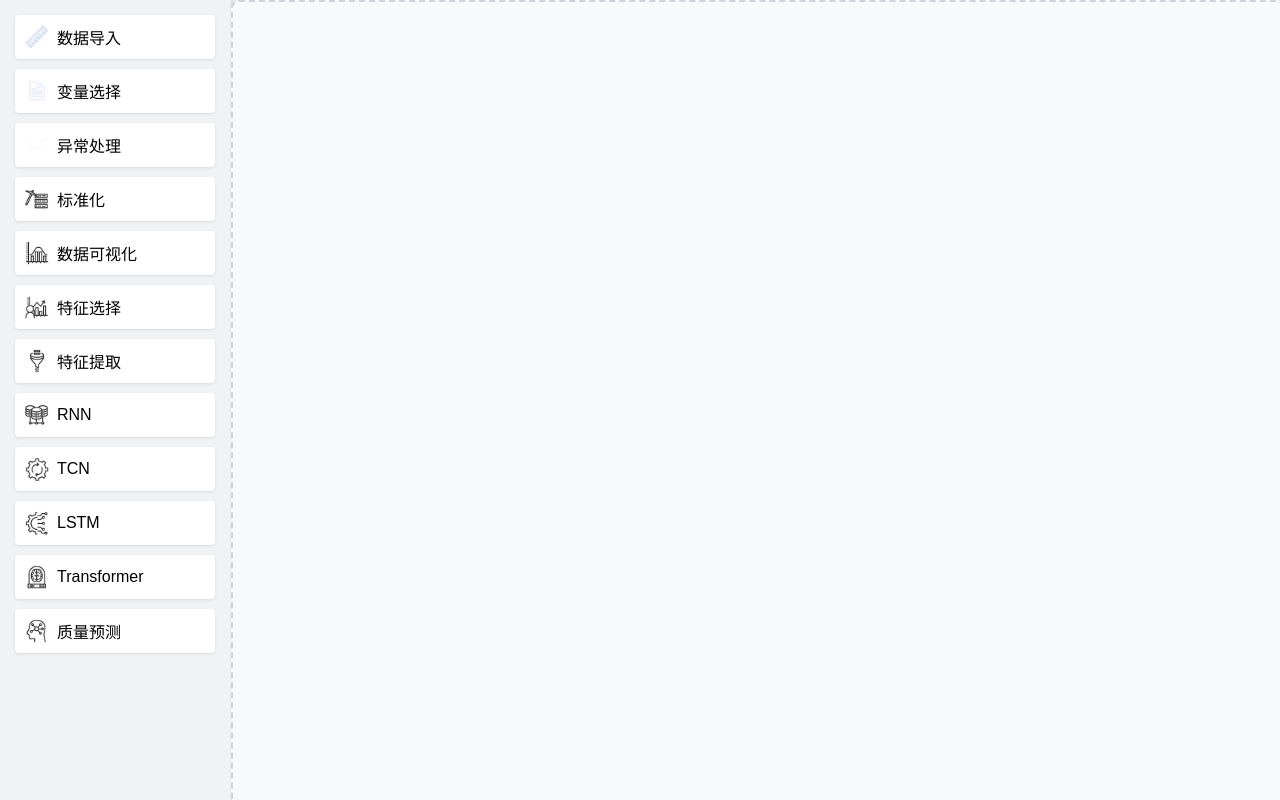
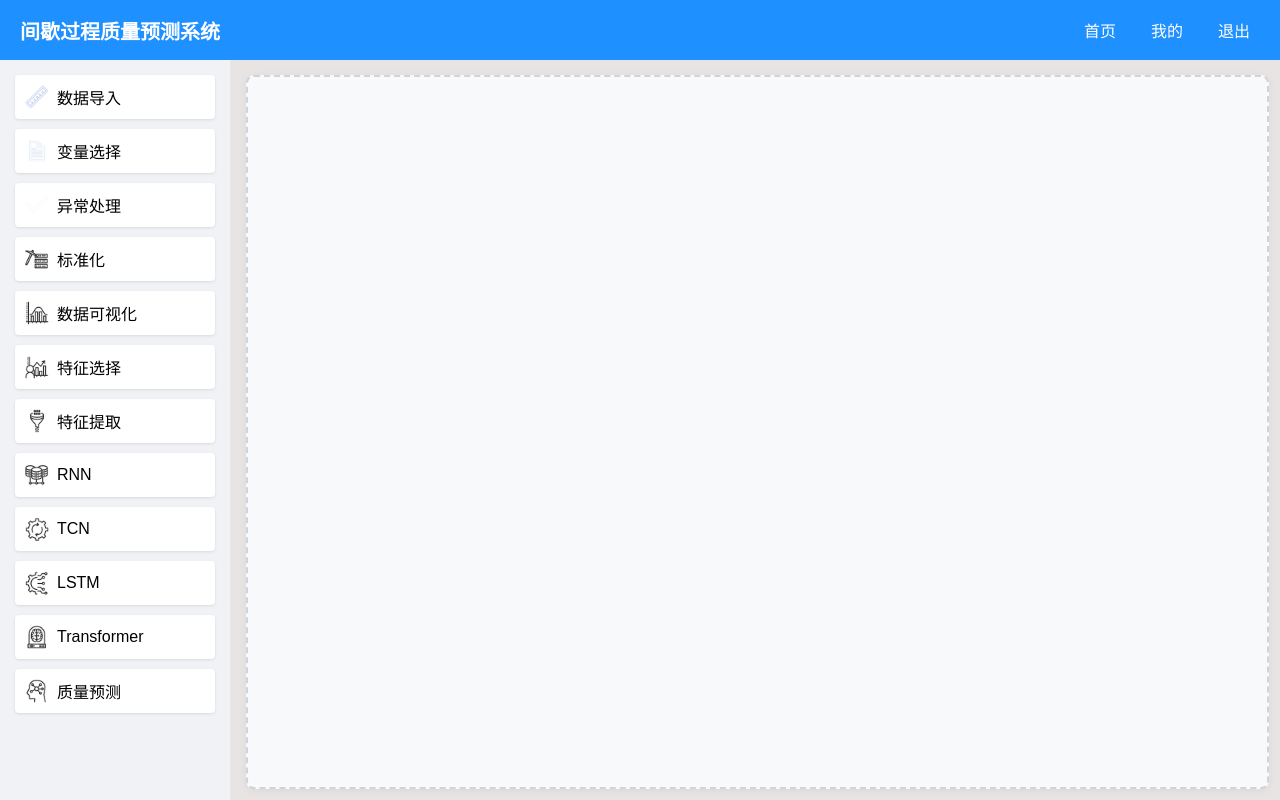
Before and after one commit to garcey6/quality-prediction-frontend, a Vue app: page / in a window 1280 px wide. Built offline with nearby package versions, Linux system fonts and the light colour scheme.

Commit message:
导航栏

```diff
--- a/package.json
+++ b/package.json
@@ -10,6 +10,7 @@
   },
   "dependencies": {
     "@antv/graphin": "^3.0.4",
+    "@braks/vue-flow": "^0.4.41",
     "vue": "^3.5.13",
     "vue-draggable-resizable": "^3.0.0",
     "vue-draggable-resizable-next": "^1.0.7",
--- a/src/views/QualityPrediction.vue
+++ b/src/views/QualityPrediction.vue
@@ -1,5 +1,16 @@
 <template>
-  <div class="container">
+  <div>
+    <!-- 新增顶部导航栏 -->
+    <div class="top-navbar">
+      <div class="nav-title">间歇过程质量预测系统</div>
+      <div class="nav-buttons">
+        <button class="nav-button">首页</button>
+        <button class="nav-button">我的</button>
+        <button class="nav-button">退出</button>
+      </div>
+    </div>
+
+    <div class="container">
     <!-- 左侧模块面板 -->
     <div class="module-panel">
       <div
@@ -26,6 +37,7 @@
         @updatePosition="updateModulePosition"
         @delete="handleDeleteModule"/>
     </div>
+  </div>
   </div>
 </template>
 
@@ -54,7 +66,8 @@
       activeModules: [],
       nextId: 0,
       connections: [],
-      selectedModule: null
+      selectedModule: null,
+      graph: new Map(), // 使用图结构存储连接关系
     };
   },
   methods: {
@@ -90,24 +103,40 @@
       // 这个方法需要在FlowCanvas中实现连线绘制
       this.$refs.flowCanvas.drawConnections(this.connections);
     },
-    handleNodeClick(module) {
+    handleNodeClick({ id, side }) {
       if (!this.selectedModule) {
-        this.selectedModule = module;
+        // 选择起始节点
+        this.selectedModule = { id, side };
         this.activeModules.forEach(m => {
-          m.isSelected = m.id === module.id;
+          m.isSelected = m.id === id;
         });
-      } else if (this.selectedModule.id !== module.id) {
-        this.connections.push({
-          from: this.selectedModule.id,
-          to: module.id,
-          fromSide: this.selectedSide,
-          toSide: 'top' // 默认连接到目标模块顶部
-        });
+      } else {
+        // 创建连接关系
+        const source = this.selectedModule;
+        const target = { id, side };
+
+        // 检查是否已存在连接
+        const existingConnections = this.graph.get(source.id) || [];
+        if (!existingConnections.some(conn => conn.target === target.id)) {
+          // 更新图结构
+          this.graph.set(source.id, [...existingConnections, {
+            target: target.id,
+            sourceSide: source.side,
+            targetSide: target.side
+          }]);
+
+          // 更新可视化连接
+          this.connections.push({
+            from: source.id,
+            to: target.id,
+            fromSide: source.side,
+            toSide: target.side
+          });
+        }
+
+        // 重置选择状态
         this.selectedModule = null;
-        this.selectedSide = null;
-        this.activeModules.forEach(m => {
-          m.isSelected = false;
-        });
+        this.activeModules.forEach(m => m.isSelected = false);
       }
     },
     handleModuleDblClick(module) {
@@ -135,14 +164,67 @@
         m.isSelected = m.id === id;
       });
     }
+    ,
+    // 新增：获取节点的连接关系
+    getConnections(nodeId) {
+      return this.graph.get(nodeId) || [];
+    }
+    ,
+    // 新增：删除连接
+    removeConnection(connection) {
+      const connections = this.graph.get(connection.from) || [];
+      this.graph.set(connection.from, connections.filter(c =>
+        c.target !== connection.to || c.sourceSide !== connection.fromSide
+      ));
+      this.connections = this.connections.filter(c =>
+        !(c.from === connection.from && c.to === connection.to &&
+          c.fromSide === connection.fromSide)
+      );
+    }
   }
 };
 </script>
 
 <style scoped>
+/* 新增顶部导航栏样式 */
+.top-navbar {
+  display: flex;
+  justify-content: space-between;
+  align-items: center;
+  padding: 0 20px;
+  height: 60px;
+  background-color: #1E90FF; /* 蓝色背景 */
+  color: white; /* 白色字体 */
+}
+
+.nav-title {
+  font-size: 20px;
+  font-weight: bold;
+}
+
+.nav-buttons {
+  display: flex;
+  gap: 15px;
+}
+
+.nav-button {
+  background: transparent;
+  border: none;
+  color: white;
+  cursor: pointer;
+  font-size: 16px;
+  padding: 5px 10px;
+  border-radius: 4px;
+  transition: background-color 0.3s;
+}
+
+.nav-button:hover {
+  background-color: rgba(255, 255, 255, 0.2);
+}
+
 .container {
   display: flex;
-  height: 100vh;
+  height: calc(100vh - 60px); /* 减去导航栏高度 */
 }
 
 .module-panel {
@@ -179,5 +261,6 @@
   position: relative;
   background: #e9e4e4;
   overflow: auto;
+  padding: 15px;
 }
 </style>
```
Also changed, not shown: 1 other file (tests, documents, lock files or other folders).
